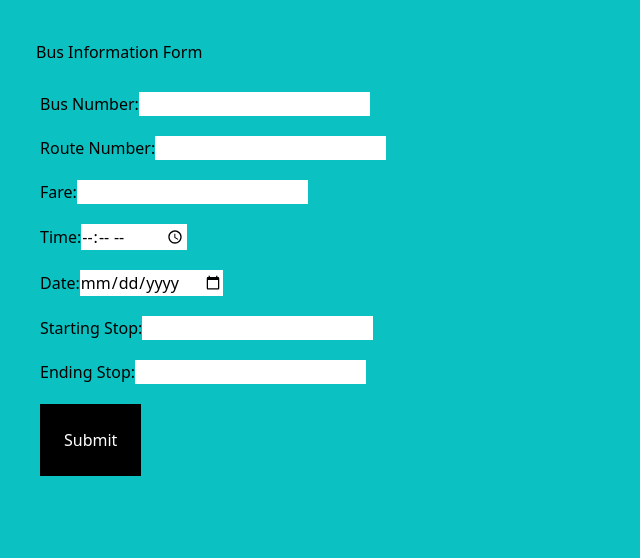
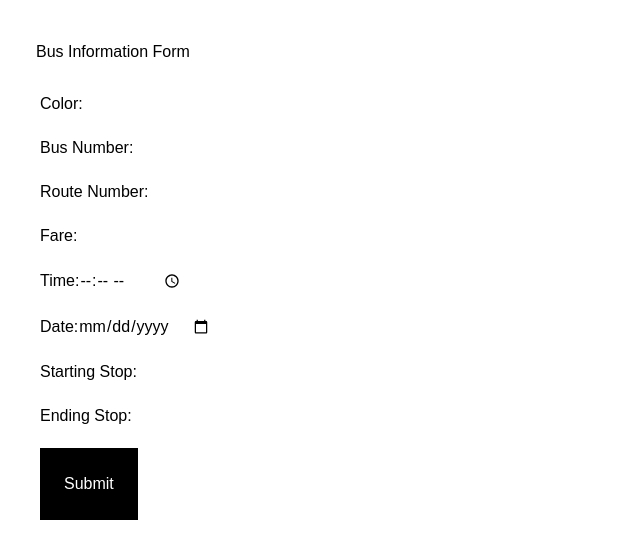
Before and after one commit to Shashank-bisht/projectx, a React (Create React App) app: page / in a window 1280 px wide. Shown: the top 558 px of the page, without its empty margins (0-640 px from the left). Built offline with nearby package versions, Linux system fonts and the light colour scheme.

Commit message:
added colors

```diff
--- a/src/index.css
+++ b/src/index.css
@@ -3,6 +3,29 @@
 @tailwind utilities;
 
 body{
-  background-color: #0bc1c1;
-  min-height: 110vh;
+  /* background-color: #0bc1c1;
+  min-height: 110vh; */
 }
+
+
+body {
+  margin: 0;
+  padding: 0;
+  font-family: Arial, sans-serif;
+}
+
+body.blue {
+  background-color: lightblue;
+}
+
+body.green {
+  background-color: lightgreen;
+}
+
+body.orange {
+  background-color: lightcoral;
+}
+
+body.default {
+  background-color: white;
+}
--- a/src/pages/Home.js
+++ b/src/pages/Home.js
@@ -1,4 +1,4 @@
-import React, { useState } from 'react';
+import React, { useState, useEffect } from 'react';
 import { useNavigate } from 'react-router-dom';
 
 const Home = () => {
@@ -9,23 +9,40 @@ const Home = () => {
     const [date, setDate] = useState('');
     const [startingStop, setStartingStop] = useState('');
     const [endingStop, setEndingStop] = useState('');
+    const [color, setColor] = useState('');
     const navigate = useNavigate();
+
+    // Define custom shades for colors
+    const colorShades = {
+        blue: '#0bc1c1', // Custom shade of blue
+        green: '#66a64c', // Custom shade of green
+        orange: '#f08b35', // Custom shade of orange
+    };
+
+    // Update background color dynamically based on user input
+    useEffect(() => {
+        const shade = colorShades[color.toLowerCase()];
+        if (shade) {
+            document.body.style.backgroundColor = shade;
+        } else {
+            document.body.style.backgroundColor = 'white'; // Default background
+        }
+    }, [color]);
 
     const handleSubmit = (event) => {
         event.preventDefault();
 
         // Format Date
         const formattedDate = new Date(date);
-        const day = formattedDate.getDate(); // Get the day (1-31)
-        const options = { month: 'short' }; // Get the month in short format
-        const month = formattedDate.toLocaleDateString('en-US', options); // e.g., "Sept"
-
-        const year = formattedDate.getFullYear().toString().slice(-2); // Get last two digits of the year
-        const formattedDateString = `${day} ${month}, ${year}`; // Combine as "19 Sep, 24"
+        const day = formattedDate.getDate();
+        const options = { month: 'short' };
+        const month = formattedDate.toLocaleDateString('en-US', options);
+        const year = formattedDate.getFullYear().toString().slice(-2);
+        const formattedDateString = `${day} ${month}, ${year}`;
 
         // Format Time
         const [hour, minute] = time.split(':');
-        const formattedHour = hour % 12 || 12; // Convert to 12-hour format
+        const formattedHour = hour % 12 || 12;
         const ampm = hour >= 12 ? 'PM' : 'AM';
         const formattedTimeString = `${formattedHour}:${minute} ${ampm}`;
 
@@ -37,6 +54,7 @@ const Home = () => {
             date: formattedDateString,
             startingStop,
             endingStop,
+            color,
         };
 
         navigate('/ticket', { state: { busDetails } });
@@ -46,6 +64,17 @@ const Home = () => {
         <div>
             <h1 className='ml-9 mt-10'>Bus Information Form</h1>
             <form className='my-7 ml-10 space-y-5' onSubmit={handleSubmit}>
+                <div>
+                    <label>
+                        Color:
+                        <input
+                            type="text"
+                            value={color}
+                            onChange={(e) => setColor(e.target.value)}
+                            required
+                        />
+                    </label>
+                </div>
                 <div>
                     <label>
                         Bus Number:
--- a/src/pages/Ticket.js
+++ b/src/pages/Ticket.js
@@ -26,8 +26,8 @@ const toggleQRCode = () => {
 
 
   return (
-    <div className="pt-10 h-screen">
-      <nav className='pt-16 flex items-end'>
+    <div className="mt-24 pt-8 h-screen">
+      <nav className='flex items-end'>
         <div className="text-white flex items-center ml-4">
           <p className="mr-5 ml-2 text-2xl">x</p>
           <p className='text-lg'>Ticket</p>
@@ -72,7 +72,7 @@ const toggleQRCode = () => {
           </div>
         </div>
         {/* route number and price */}
-        <div className='flex items-end space-x-16'>
+        <div className='flex items-end space-x-14'>
           <div className='ml-5 mr-56 text-lg'>
             <p>{busDetails.routeNumber}</p>
           </div>
```
